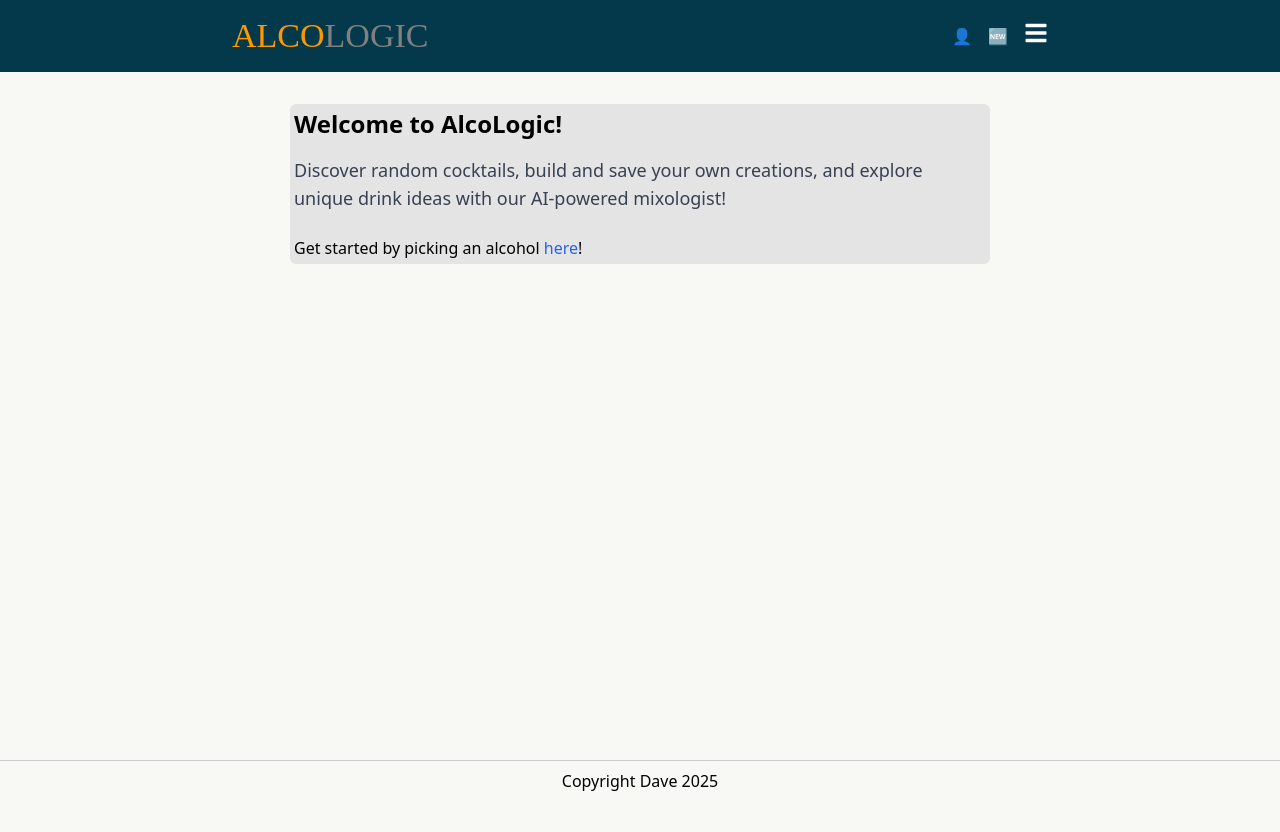
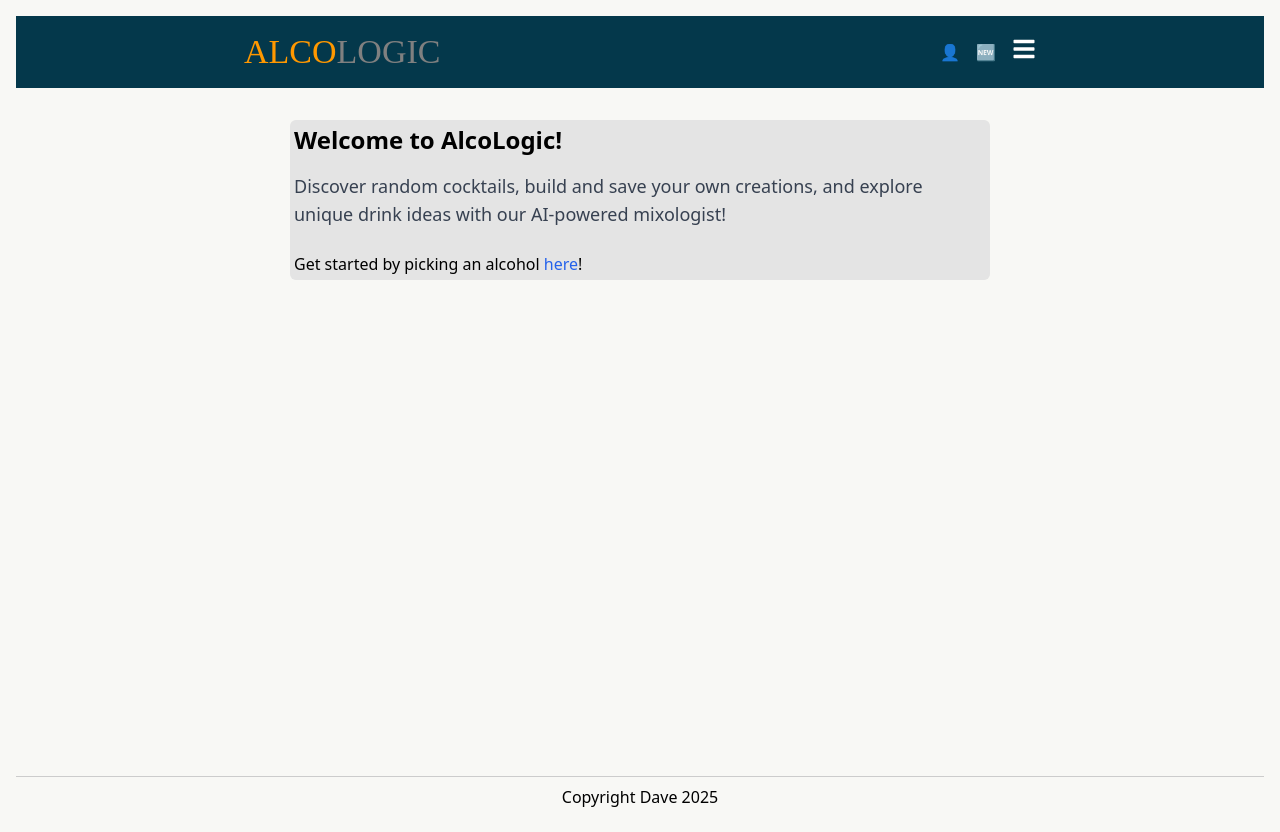
Before and after one commit to dave2342/Drink-Generator, a React (Vite) app: page / in a window 1280 px wide. Before the commit the page ends 800 px from the top, so only its background shows below. Built offline with nearby package versions, Linux system fonts and the light colour scheme.

Commit message:
workkng wtith mobile

```diff
--- a/src/App.jsx
+++ b/src/App.jsx
@@ -27,6 +27,7 @@ export default function App() {
 
   return (
     <>
+      <div className="msm:ax-w-md sm:mx-auto sm:p-4">
         <div className="app-container">
           <div className="app">
             <Menu
@@ -48,6 +49,7 @@ export default function App() {
           </div>
           <Footer />
         </div>
+      </div>
     </>
   );
 }
```
Lines whose indentation alone changed are shown as unchanged.
